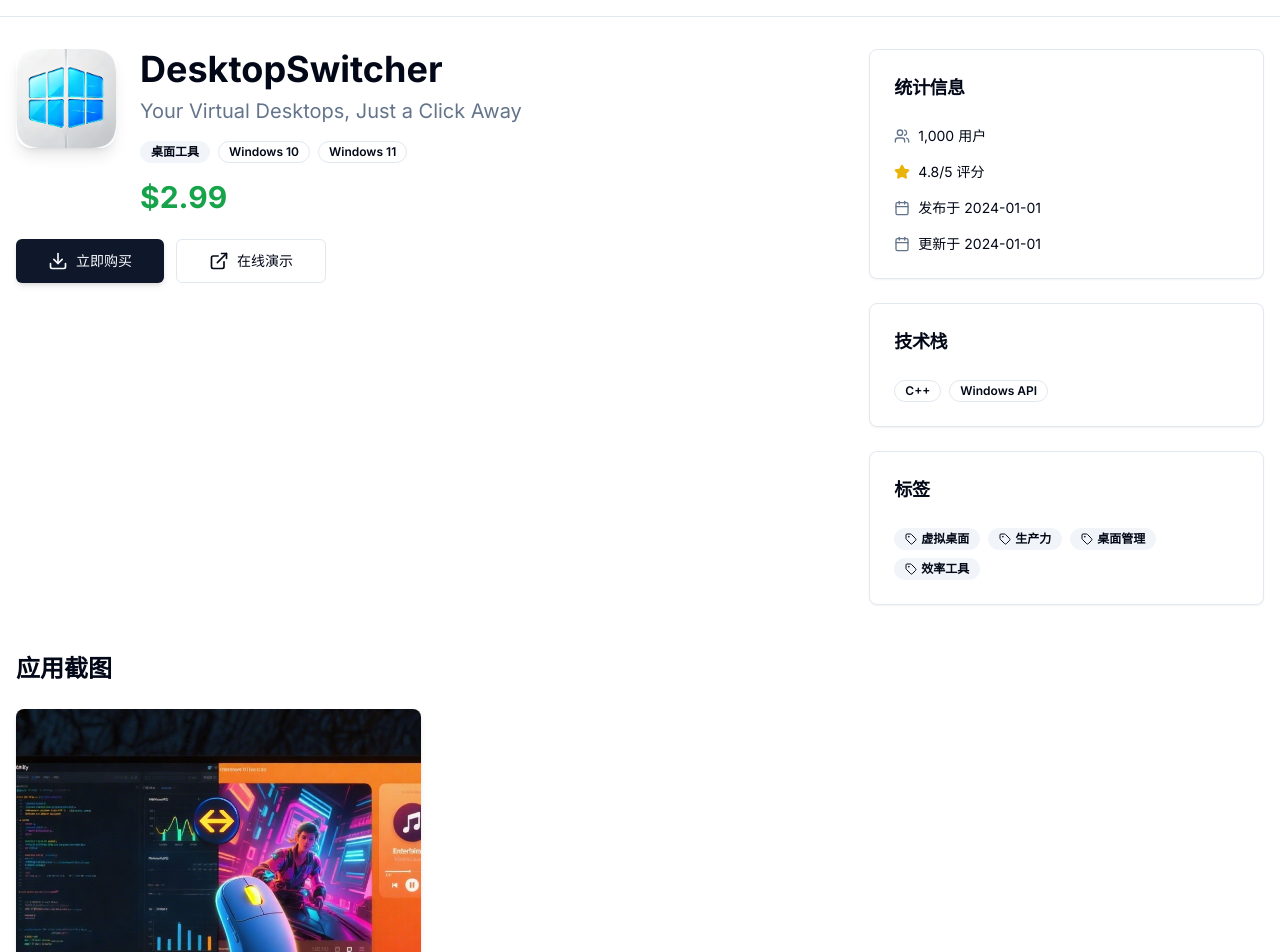
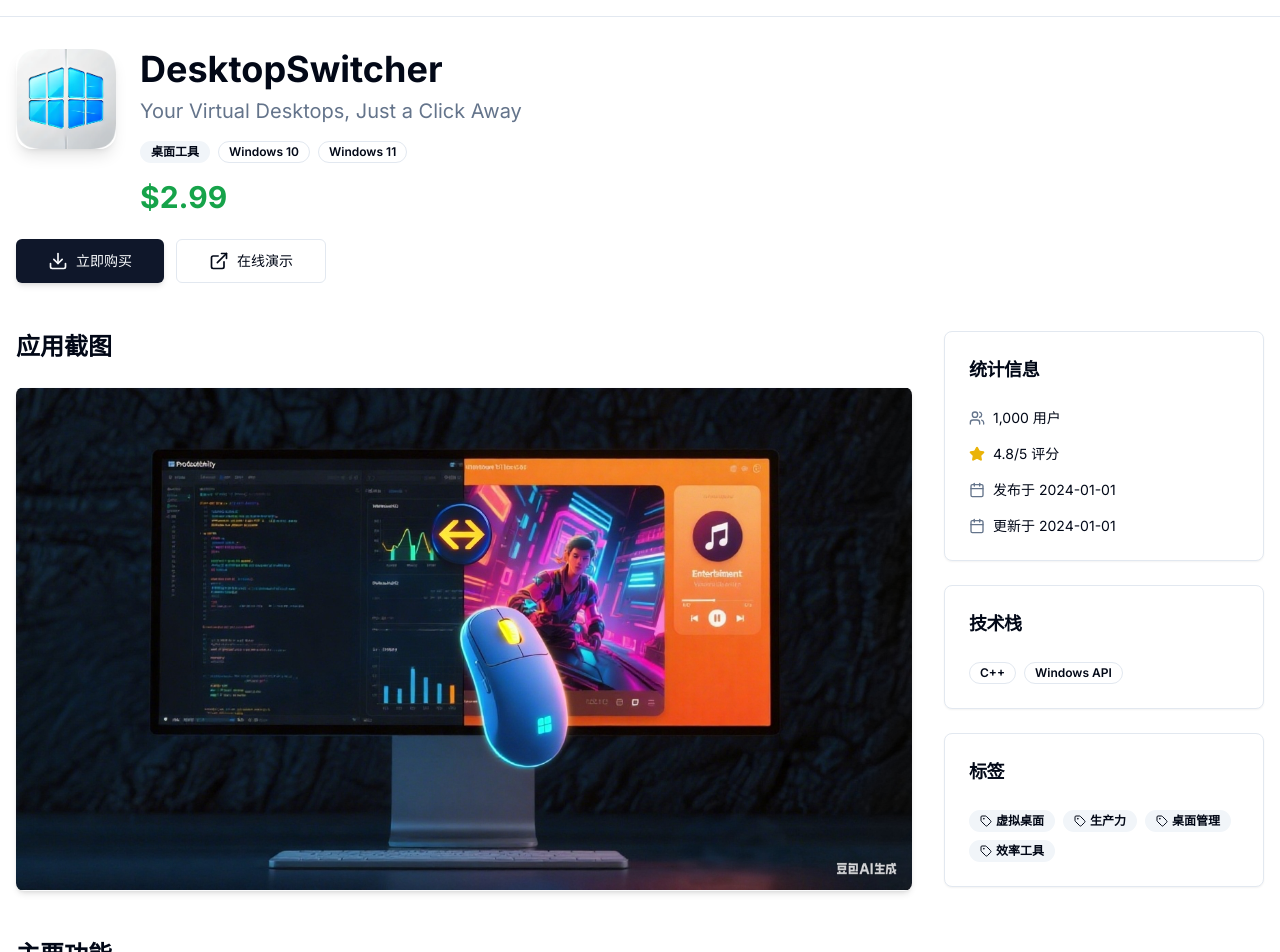
Before and after one commit to icoolqin/personal-portfolio, a Next.js app: page /apps/desktop-switcher in a window 1280 px wide. Shown: the part 40-992 px from the top of the page. Built offline with nearby package versions, Linux system fonts and the light colour scheme.

Commit message:
refactor(app页面): 重构应用详情页布局结构
将应用头部信息从网格布局中独立出来，改为flex布局
调整主要内容区域为flex布局，左侧内容区和右侧侧边栏
优化应用截图显示比例和样式

```diff
--- a/app/apps/[slug]/page.tsx
+++ b/app/apps/[slug]/page.tsx
@@ -59,8 +59,9 @@
 }
 
 export default async function AppPage({ params }: AppPageProps) {
+  const { slug } = await params;
   const apps = appsData.apps as App[];
-  const app = apps.find(a => a.slug === params.slug);
+  const app = apps.find(a => a.slug === slug);
 
   if (!app) {
     notFound();
@@ -71,7 +72,7 @@
   let hasMdxContent = false;
 
   try {
-    const mdxPath = path.join(process.cwd(), 'data', 'apps', `${params.slug}.mdx`);
+    const mdxPath = path.join(process.cwd(), 'data', 'apps', `${slug}.mdx`);
     if (fs.existsSync(mdxPath)) {
       const rawContent = fs.readFileSync(mdxPath, 'utf-8');
       const processedContent = preprocessMDX(rawContent);
@@ -86,28 +87,28 @@
         );
         hasMdxContent = true;
       } catch (mdxError) {
-        console.error(`Error parsing MDX for ${params.slug}:`, mdxError);
+        console.error(`Error parsing MDX for ${slug}:`, mdxError);
         // 如果 MDX 解析失败，回退到纯文本显示
         hasMdxContent = false;
       }
     }
   } catch (error) {
-    console.log(`MDX file not found for ${params.slug}`);
+    console.log(`MDX file not found for ${slug}`);
   }
 
   return (
     <div className="container mx-auto px-4 py-8">
-      {/* 应用头部信息 - 保持不变 */}
-      <div className="grid lg:grid-cols-3 gap-8 mb-12 items-start">
-        <div className="lg:col-span-2">
-          <div className="flex items-start gap-6 mb-6">
+      {/* 应用头部信息 - 独立布局，不在 grid 中 */}
+      <div className="mb-12">
+        <div className="flex flex-col lg:flex-row gap-6 mb-6">
+          <div className="w-[100px] h-[100px] relative flex-shrink-0">
             <Image
               src={app.icon}
               alt={`${app.name} icon`}
-              width={100}
-              height={100}
-              className="rounded-2xl shadow-lg"
+              fill
+              className="rounded-2xl shadow-lg object-contain"
             />
+          </div>
           <div className="flex-1">
             <h1 className="text-4xl font-bold mb-2">{app.name}</h1>
             <p className="text-xl text-muted-foreground mb-4">
@@ -130,7 +131,7 @@
         </div>
 
         {/* 操作按钮 */}
-          <div className="flex flex-wrap gap-3 mb-8">
+        <div className="flex flex-wrap gap-3">
           {/* DesktopSwitcher 的下载按钮 */}
           {app.slug === 'desktop-switcher' && app.links.download && (
             <Button asChild size="lg" className="shadow-md hover:shadow-lg transition-shadow">
@@ -203,8 +204,77 @@
         </div>
       </div>
 
-        {/* 侧边栏信息 - 保持不变 */}
-        <div className="space-y-6">
+      {/* 主要内容区域 - 使用 flex 布局 */}
+      <div className="flex flex-col lg:flex-row gap-8 mb-12">
+        {/* 左侧内容区 */}
+        <div className="flex-1 lg:max-w-4xl">
+          {/* 应用截图 */}
+          {app.screenshots && app.screenshots.length > 0 && (
+            <section className="mb-12">
+              <h2 className="text-2xl font-bold mb-6">应用截图</h2>
+              <div className="grid grid-cols-1 gap-6">
+                {app.screenshots.map((screenshot, index) => (
+                  <div key={index} className="relative w-full rounded-lg overflow-hidden shadow-md hover:shadow-xl transition-shadow bg-gray-50 dark:bg-gray-900">
+                    <div className="relative w-full" style={{ paddingBottom: '56.25%' /* 16:9 宽高比 */ }}>
+                      <Image
+                        src={screenshot}
+                        alt={`${app.name} screenshot ${index + 1}`}
+                        fill
+                        className="object-contain hover:scale-105 transition-transform duration-300"
+                      />
+                    </div>
+                  </div>
+                ))}
+              </div>
+            </section>
+          )}
+
+          {/* 功能特性 */}
+          {app.features && app.features.length > 0 && (
+            <section className="mb-12">
+              <h2 className="text-2xl font-bold mb-6">主要功能</h2>
+              <div className="grid grid-cols-1 md:grid-cols-2 gap-4">
+                {app.features.map((feature, index) => (
+                  <div key={index} className="flex items-start gap-3 p-4 rounded-lg bg-muted/50 hover:bg-muted/70 transition-colors">
+                    <div className="w-2 h-2 bg-primary rounded-full mt-1.5 flex-shrink-0"></div>
+                    <span className="text-sm md:text-base">{feature}</span>
+                  </div>
+                ))}
+              </div>
+            </section>
+          )}
+
+          {/* 详细介绍 */}
+          <section className="mb-12">
+            <h2 className="text-2xl font-bold mb-6">详细介绍</h2>
+            <div className="prose prose-lg max-w-none dark:prose-invert
+                            prose-headings:font-bold
+                            prose-h1:text-3xl prose-h2:text-2xl prose-h3:text-xl
+                            prose-p:text-gray-700 dark:prose-p:text-gray-300
+                            prose-strong:text-gray-900 dark:prose-strong:text-gray-100
+                            prose-ul:list-disc prose-ol:list-decimal
+                            prose-li:ml-4
+                            prose-blockquote:border-l-4 prose-blockquote:border-blue-500 prose-blockquote:pl-4
+                            prose-code:bg-gray-100 dark:prose-code:bg-gray-800
+                            prose-code:px-1 prose-code:py-0.5 prose-code:rounded
+                            prose-pre:bg-gray-100 dark:prose-pre:bg-gray-800
+                            prose-a:text-blue-600 dark:prose-a:text-blue-400 prose-a:no-underline hover:prose-a:underline">
+              {hasMdxContent ? (
+                mdxContent
+              ) : (
+                app.fullDescription.split('\n').filter(p => p.trim()).map((paragraph, index) => (
+                  <p key={index} className="mb-4">
+                    {paragraph}
+                  </p>
+                ))
+              )}
+            </div>
+          </section>
+        </div>
+
+        {/* 右侧侧边栏 - 固定宽度，顶部对齐 */}
+        <aside className="lg:w-80 flex-shrink-0">
+          <div className="lg:sticky lg:top-20 space-y-6">
             {app.stats && (
               <Card>
                 <CardHeader>
@@ -272,68 +342,8 @@
               </Card>
             )}
           </div>
+        </aside>
       </div>
-
-      {/* 应用截图 */}
-      {app.screenshots && app.screenshots.length > 0 && (
-        <section className="mb-12">
-          <h2 className="text-2xl font-bold mb-6">应用截图</h2>
-          <div className="grid grid-cols-1 md:grid-cols-2 lg:grid-cols-3 gap-4">
-            {app.screenshots.map((screenshot, index) => (
-              <div key={index} className="relative h-64 md:h-80 lg:h-96 rounded-lg overflow-hidden shadow-md hover:shadow-xl transition-shadow">
-                <Image
-                  src={screenshot}
-                  alt={`${app.name} screenshot ${index + 1}`}
-                  fill
-                  className="object-cover hover:scale-105 transition-transform duration-300"
-                />
-              </div>
-            ))}
-          </div>
-        </section>
-      )}
-
-      {/* 功能特性 */}
-      {app.features && app.features.length > 0 && (
-        <section className="mb-12">
-          <h2 className="text-2xl font-bold mb-6">主要功能</h2>
-          <div className="grid grid-cols-1 md:grid-cols-2 gap-4">
-            {app.features.map((feature, index) => (
-              <div key={index} className="flex items-start gap-3 p-4 rounded-lg bg-muted/50 hover:bg-muted/70 transition-colors">
-                <div className="w-2 h-2 bg-primary rounded-full mt-1.5 flex-shrink-0"></div>
-                <span className="text-sm md:text-base">{feature}</span>
-              </div>
-            ))}
-          </div>
-        </section>
-      )}
-
-      {/* 详细介绍 */}
-      <section className="mb-12">
-        <h2 className="text-2xl font-bold mb-6">详细介绍</h2>
-        <div className="prose prose-lg max-w-none dark:prose-invert
-                        prose-headings:font-bold
-                        prose-h1:text-3xl prose-h2:text-2xl prose-h3:text-xl
-                        prose-p:text-gray-700 dark:prose-p:text-gray-300
-                        prose-strong:text-gray-900 dark:prose-strong:text-gray-100
-                        prose-ul:list-disc prose-ol:list-decimal
-                        prose-li:ml-4
-                        prose-blockquote:border-l-4 prose-blockquote:border-blue-500 prose-blockquote:pl-4
-                        prose-code:bg-gray-100 dark:prose-code:bg-gray-800
-                        prose-code:px-1 prose-code:py-0.5 prose-code:rounded
-                        prose-pre:bg-gray-100 dark:prose-pre:bg-gray-800
-                        prose-a:text-blue-600 dark:prose-a:text-blue-400 prose-a:no-underline hover:prose-a:underline">
-          {hasMdxContent ? (
-            mdxContent
-          ) : (
-            app.fullDescription.split('\n').filter(p => p.trim()).map((paragraph, index) => (
-              <p key={index} className="mb-4">
-                {paragraph}
-              </p>
-            ))
-          )}
-        </div>
-      </section>
 
       {/* 返回按钮 */}
       <div className="flex justify-center gap-4 pt-8 border-t">
```
Lines whose indentation alone changed are shown as unchanged.
